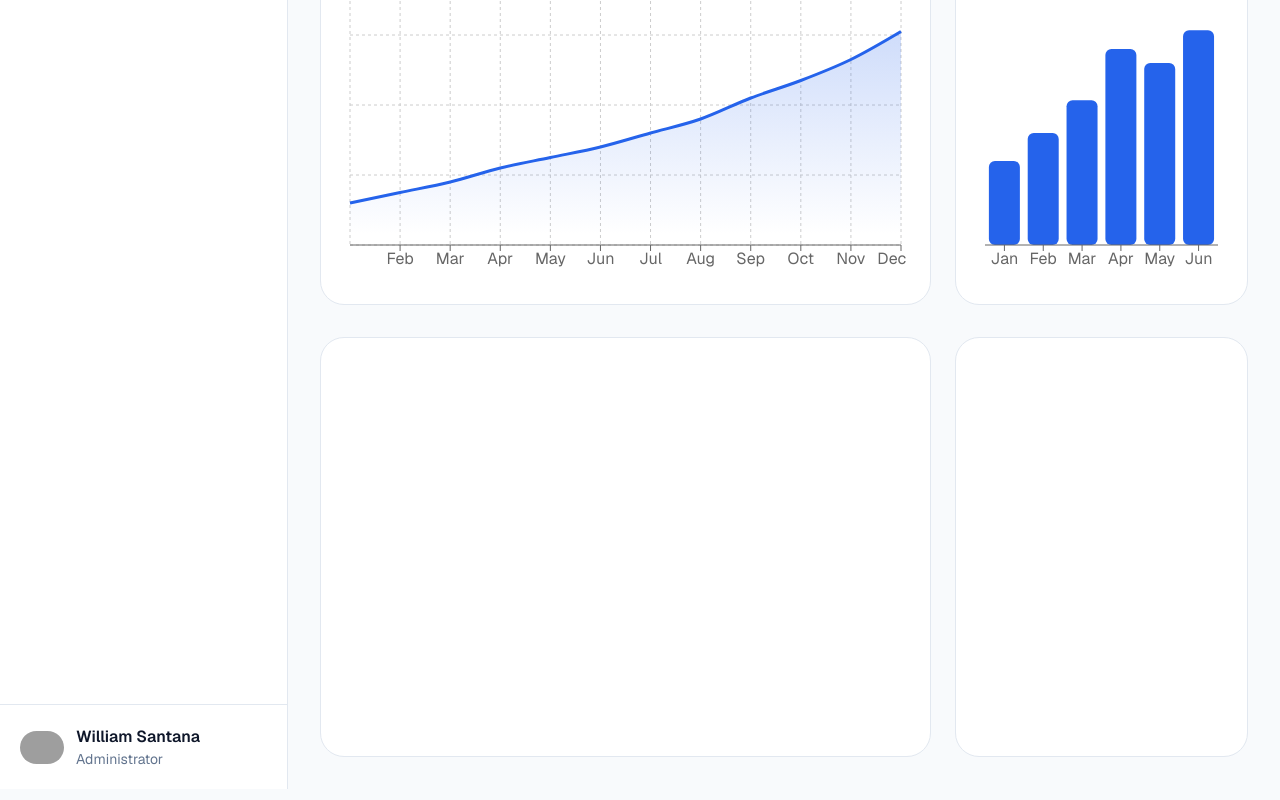
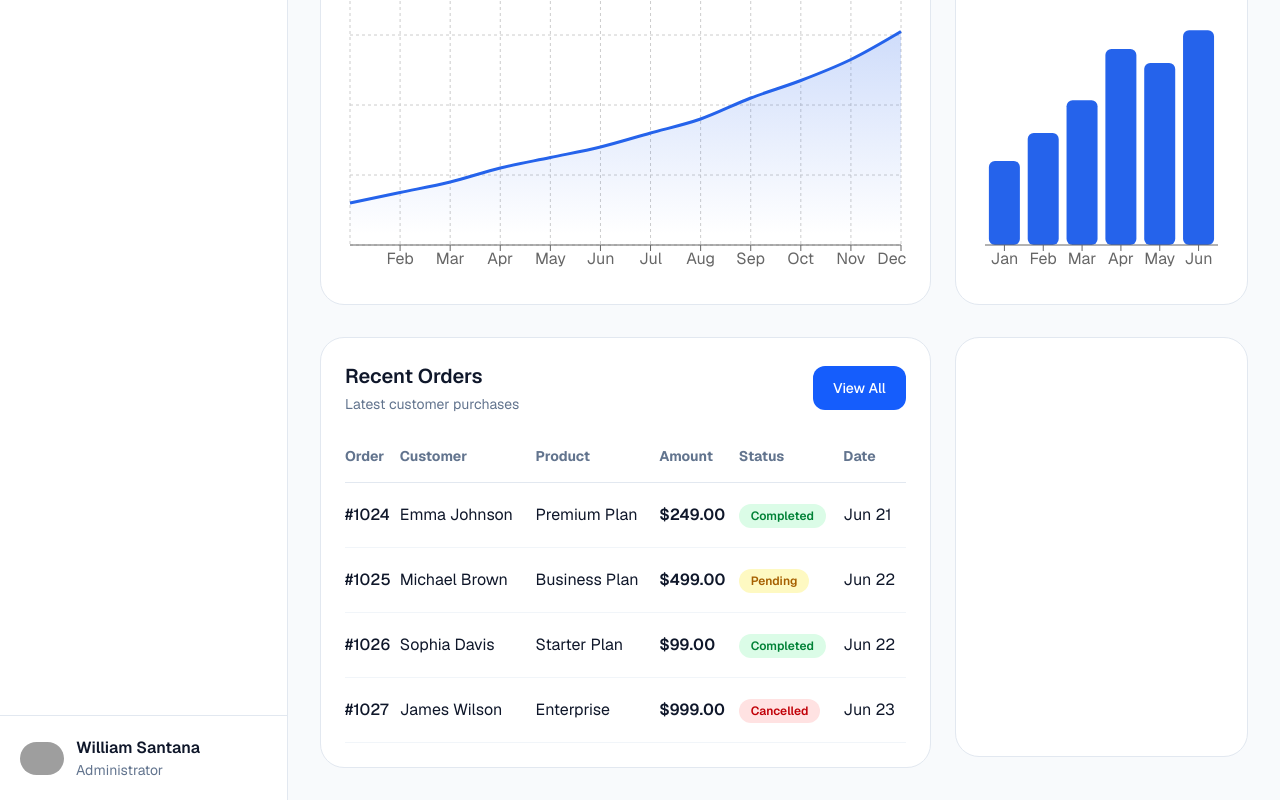
Before and after one commit to wwilliamsantana/insight-board, a Next.js app: page / in a window 1280 px wide. Shown: the part 631-1431 px from the top of the page. Built offline with nearby package versions, Linux system fonts and the light colour scheme; grey boxes are pictures that could not be loaded.

Commit message:
feat: Tables Completed

```diff
--- /dev/null
+++ b/src/data/recentOrders.ts
@@ -0,0 +1,34 @@
+export const recentOrders = [
+  {
+    id: "#1024",
+    customer: "Emma Johnson",
+    product: "Premium Plan",
+    amount: "$249.00",
+    status: "Completed",
+    date: "Jun 21",
+  },
+  {
+    id: "#1025",
+    customer: "Michael Brown",
+    product: "Business Plan",
+    amount: "$499.00",
+    status: "Pending",
+    date: "Jun 22",
+  },
+  {
+    id: "#1026",
+    customer: "Sophia Davis",
+    product: "Starter Plan",
+    amount: "$99.00",
+    status: "Completed",
+    date: "Jun 22",
+  },
+  {
+    id: "#1027",
+    customer: "James Wilson",
+    product: "Enterprise",
+    amount: "$999.00",
+    status: "Cancelled",
+    date: "Jun 23",
+  },
+];
--- a/src/sections/dashboard/Dashboard.tsx
+++ b/src/sections/dashboard/Dashboard.tsx
@@ -1,4 +1,5 @@
 import { ChartsSection } from "../charts/ChartsSection";
+import { RecentOrders } from "../tables/RecentOrders";
 import { DashboardHeader } from "./DashboardHeader";
 import { StatsCards } from "./StatsCards";
 
@@ -11,7 +12,9 @@ export function Dashboard() {
       <ChartsSection />
 
       <div className="grid gap-6 lg:grid-cols-3">
-        <div className="h-105 rounded-3xl border border-slate-200 bg-white lg:col-span-2" />
+        <div className="lg:col-span-2">
+          <RecentOrders />
+        </div>
         <div className="h-105 rounded-3xl border border-slate-200 bg-white" />
       </div>
     </div>
--- /dev/null
+++ b/src/sections/tables/OrdersTable.tsx
@@ -0,0 +1,39 @@
+import { recentOrders } from "@/data/recentOrders";
+import { StatusBadge } from "./StatusBadge";
+
+export function OrdersTable() {
+  return (
+    <div className="overflow-x-auto">
+      <table className="w-full border-collapse">
+        <thead>
+          <tr className="border-b border-slate-200 text-left text-sm text-slate-500">
+            <th className="pb-4">Order</th>
+            <th className="pb-4">Customer</th>
+            <th className="pb-4">Product</th>
+            <th className="pb-4">Amount</th>
+            <th className="pb-4">Status</th>
+            <th className="pb-4">Date</th>
+          </tr>
+        </thead>
+
+        <tbody>
+          {recentOrders.map((order) => (
+            <tr
+              key={order.id}
+              className="border-b border-slate-100 transition hover:bg-slate-50"
+            >
+              <td className="py-5 font-medium">{order.id}</td>
+              <td>{order.customer}</td>
+              <td>{order.product}</td>
+              <td className="font-semibold">{order.amount}</td>
+              <td>
+                <StatusBadge status={order.status} />
+              </td>
+              <td>{order.date}</td>
+            </tr>
+          ))}
+        </tbody>
+      </table>
+    </div>
+  );
+}
--- /dev/null
+++ b/src/sections/tables/RecentOrders.tsx
@@ -0,0 +1,22 @@
+import { Button } from "@/components/ui/Button";
+import { OrdersTable } from "./OrdersTable";
+
+export function RecentOrders() {
+  return (
+    <section className="rounded-3xl border border-slate-200 bg-white p-6">
+      <div className="mb-8 flex items-center justify-between">
+        <div>
+          <h2 className="text-xl font-semibold">Recent Orders</h2>
+
+          <p className="mt-1 text-sm text-slate-500">
+            Latest customer purchases
+          </p>
+        </div>
+
+        <Button>View All</Button>
+      </div>
+
+      <OrdersTable />
+    </section>
+  );
+}
--- /dev/null
+++ b/src/sections/tables/StatusBadge.tsx
@@ -0,0 +1,21 @@
+interface Props {
+  status: string;
+}
+
+export function StatusBadge({ status }: Props) {
+  const styles = {
+    Completed: "bg-green-100 text-green-700",
+    Pending: "bg-yellow-100 text-yellow-700",
+    Cancelled: "bg-red-100 text-red-700",
+  };
+
+  return (
+    <span
+      className={`rounded-full px-3 py-1 text-xs font-semibold ${
+        styles[status as keyof typeof styles]
+      }`}
+    >
+      {status}
+    </span>
+  );
+}
```
